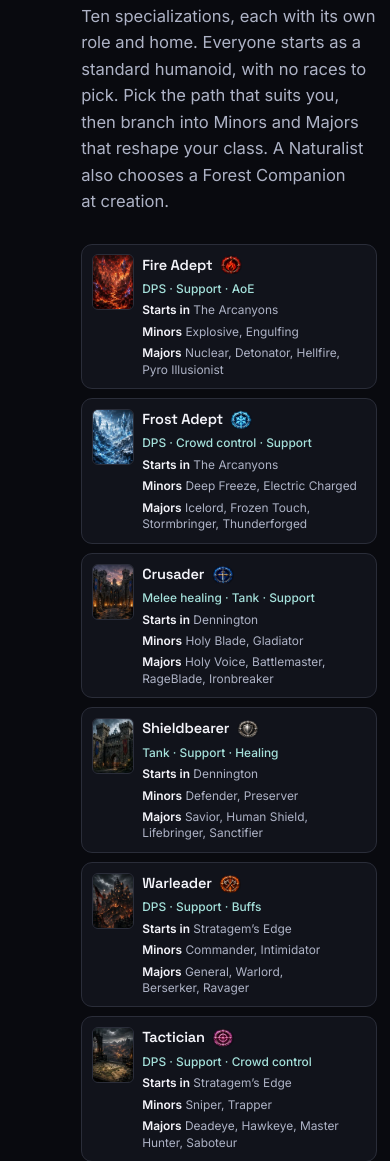
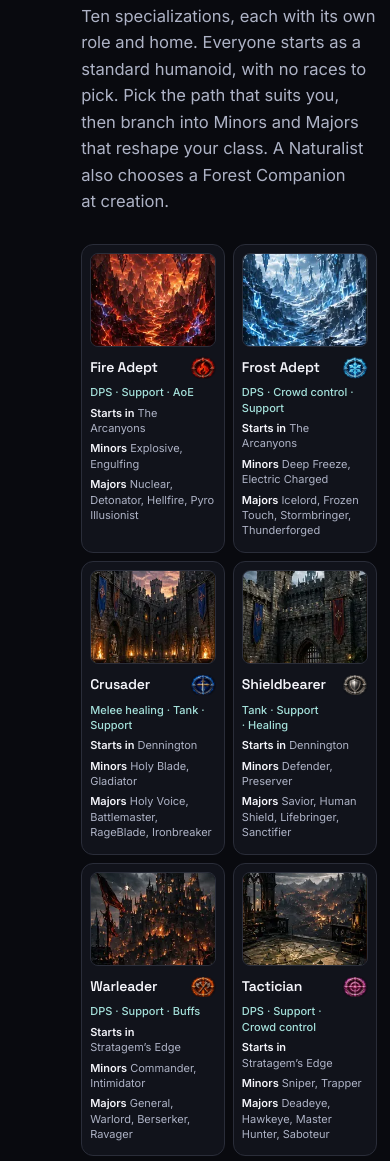
Before and after one commit to EventHorizonStudio2027/Event-Horizon, a plain HTML site: page index.html in a window 390 px wide. Shown: the part 3366-4527 px from the top of the page. Drawn offline with Linux system fonts and the light colour scheme.

Commit message:
Keep Fate's Passage specializations two per row on desktop and mobile

```diff
--- a/index.html
+++ b/index.html
@@ -621,6 +621,19 @@ body:has(#game-image-viewer[open]) { overflow: hidden; }
 #apps .app-card-action .btn {white-space:normal;font-size:11px;padding:8px 5px;width:100%;justify-content:center;text-align:center}
 }
 </style>
+<style id="specializations-two-column-layout">
+#game .cards3.sp {display:grid!important;grid-template-columns:repeat(2,minmax(0,1fr))!important;gap:12px}
+#game .cards3.sp > .spec {min-width:0;grid-column:auto;grid-template-columns:minmax(0,118px) minmax(0,1fr);overflow-wrap:anywhere}
+#game .cards3.sp .spec > div {min-width:0}
+@media(max-width:760px){
+#game .cards3.sp {gap:8px}
+#game .cards3.sp > .spec {display:flex;flex-direction:column;padding:8px;gap:8px;border-radius:12px}
+#game .cards3.sp .spec > img {width:100%;height:auto;aspect-ratio:4/3;min-height:0;object-fit:cover;border-radius:8px}
+#game .cards3.sp .spec-name {font-size:clamp(12px,3.6vw,16px);gap:4px;justify-content:space-between;flex-wrap:wrap}
+#game .cards3.sp .spec-emblem {width:26px;height:26px;min-height:0;object-fit:contain}
+#game .cards3.sp .spec p {font-size:11px;line-height:1.4;margin-bottom:5px}
+}
+</style>
 </head>
 <body id="top">
 <a class="skip" href="#overview">Skip to content</a>
```
